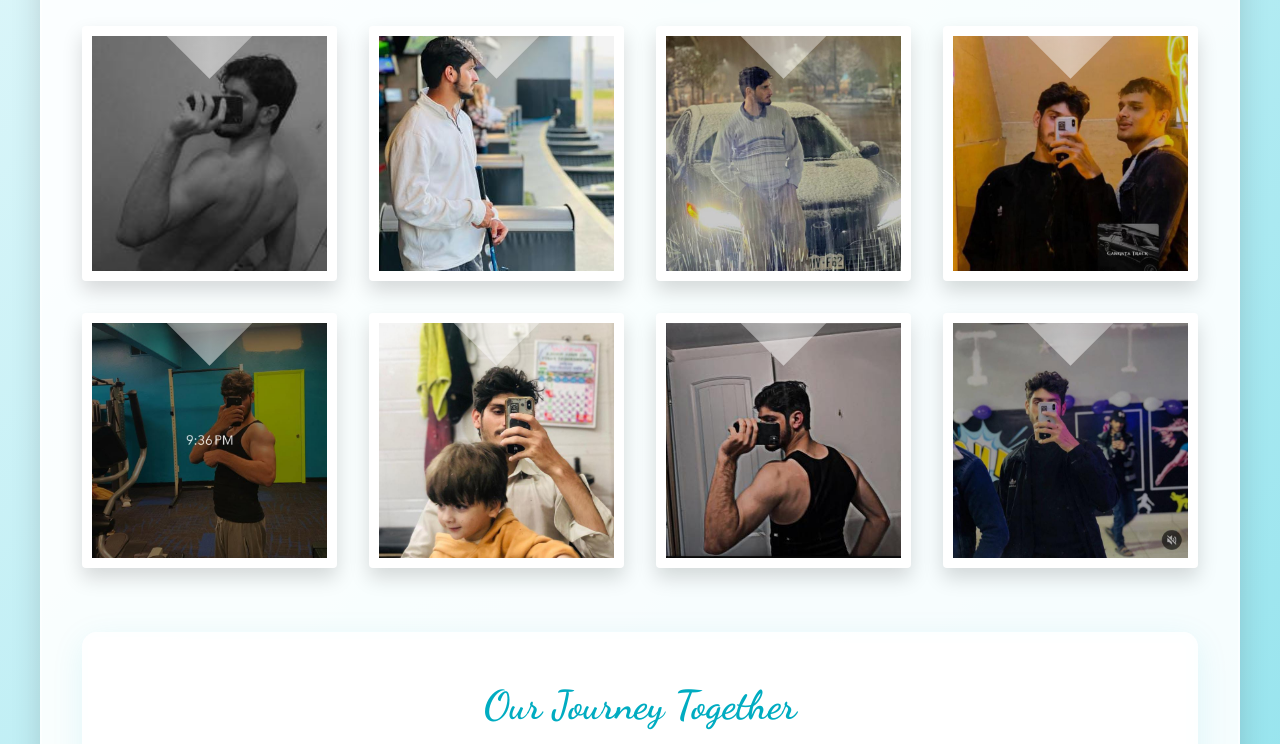
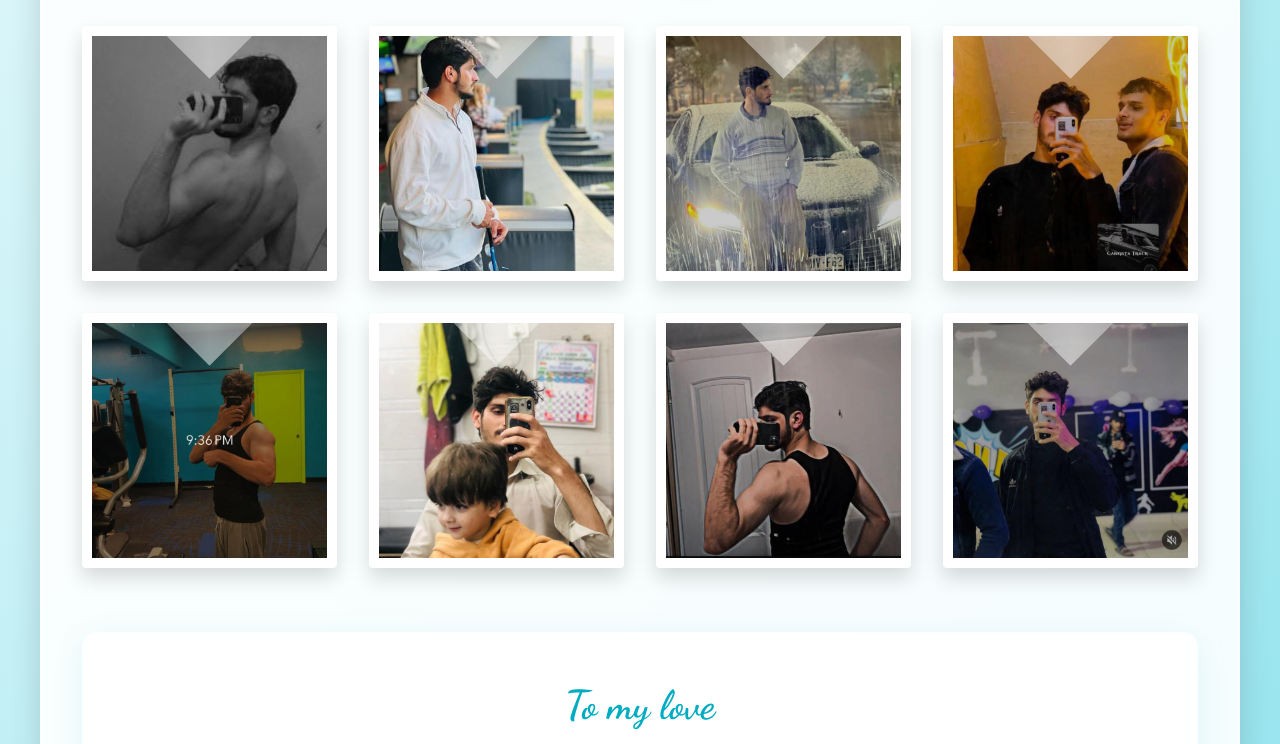
Before and after one commit to practiceop/our_time, a plain HTML site: page Memory.html in a window 1280 px wide. Shown: the part 208-952 px from the top of the page. Drawn offline with Linux system fonts and the light colour scheme.

Commit message:
Update Memory.html

```diff
--- a/Memory.html
+++ b/Memory.html
@@ -406,7 +406,7 @@
         </div>
 
         <div class="message-section">
-            <h2 class="message-title">Our Journey Together</h2>
+            <h2 class="message-title">To my love</h2>
             <p class="message-content">
                 Hey baby, I just want you to know that how much I love you and appreciate you. You mean everything to me. I'm sorry if I make you upset i never mean to do that. You are my one and only never want to change that. You are an amazing boyfriend and ik you will be an even more amazing husband and father someday. You asked me one time if you make me feel loved or not, trust me you do! With you everything is just perfect, your existence in my life make everything perfect, i can't imagine my future without you baby. I love every single moment I spend with you, I love every single thing about you. I love the sound of your laughter, i love when you being playful, i especially love when you get sleepy and act all cute and lovey dovey. There are so many things I love about you that if I listed them all, this letter would be incredibly long. You have make everything about my life better baby and i couldn't thankyou enough, I really don't deserve someone like you, I don't know how I got so lucky.
 
```
